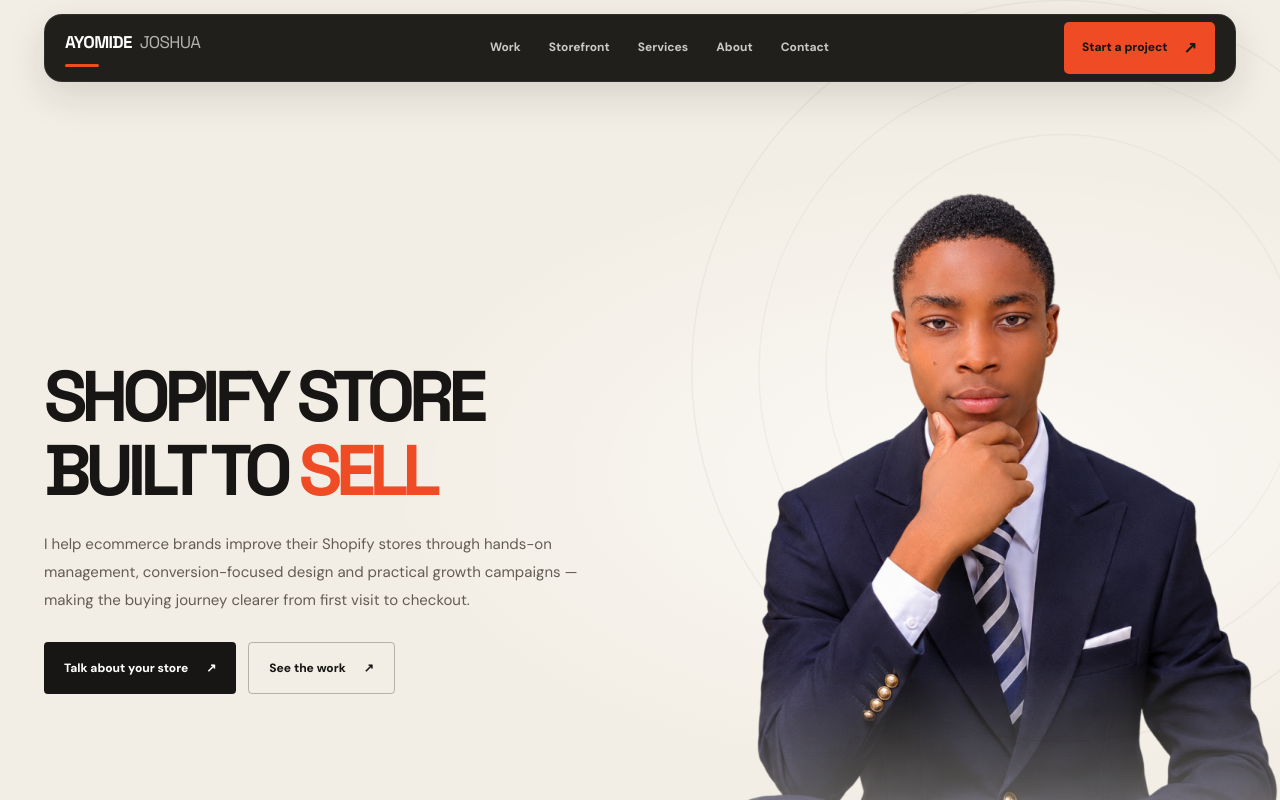
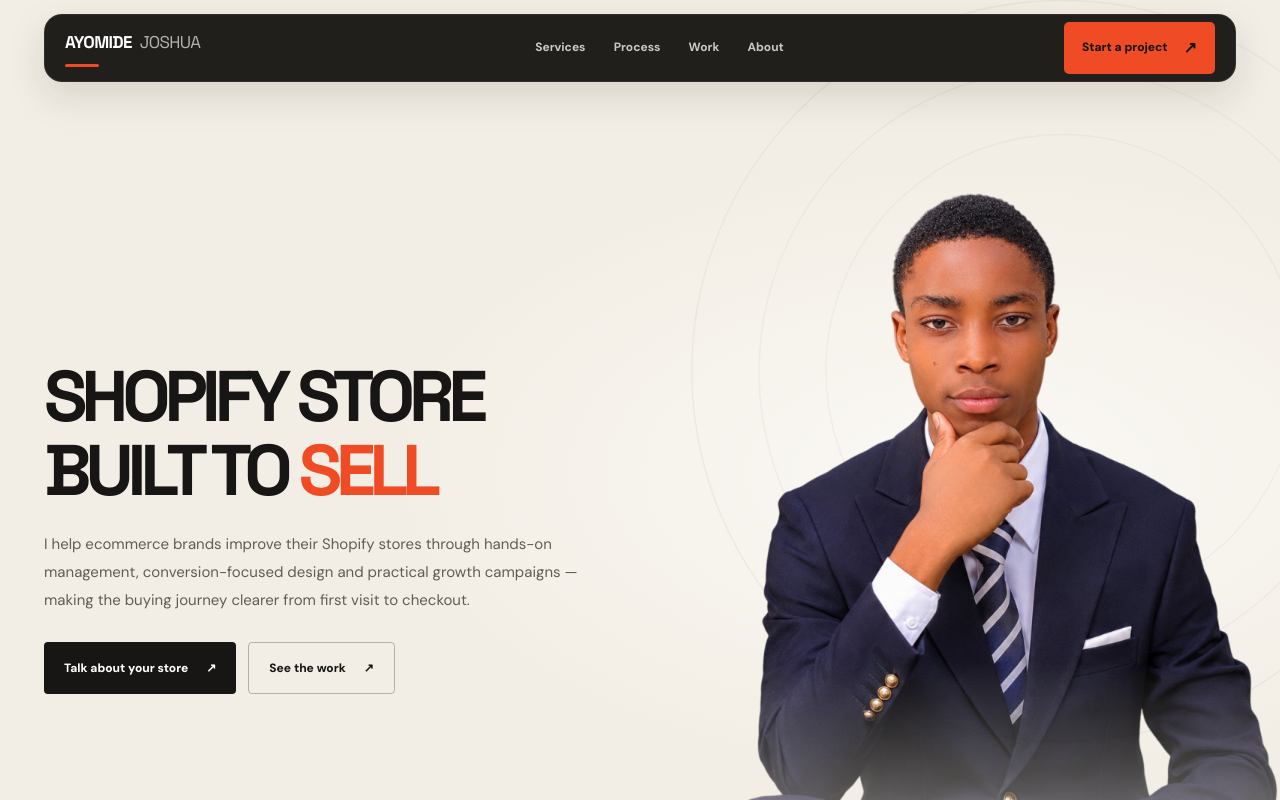
Before and after one commit to j0shua-ben/Ayomide-Joshua, a Next.js app: page / in a window 1280 px wide. Shown: the top 800 px of the page. Built offline with nearby package versions, Linux system fonts and the light colour scheme.

Commit message:
Restore the original Services Process Work About navigation and remove Storefront menu item

```diff
--- a/app/components/SiteNav.jsx
+++ b/app/components/SiteNav.jsx
@@ -3,11 +3,10 @@
 import { useEffect, useState } from 'react'
 
 const navItems = [
+  ['Services', '#services'],
+  ['Process', '#process'],
   ['Work', '#work'],
-  ['Storefront', '#storefront'],
-  ['Services', '#services'],
   ['About', '#about'],
-  ['Contact', '#contact'],
 ]
 
 export default function SiteNav() {
```
